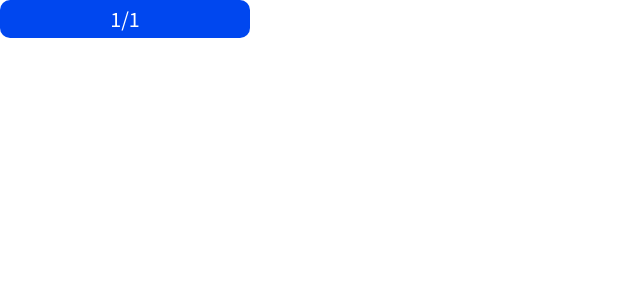
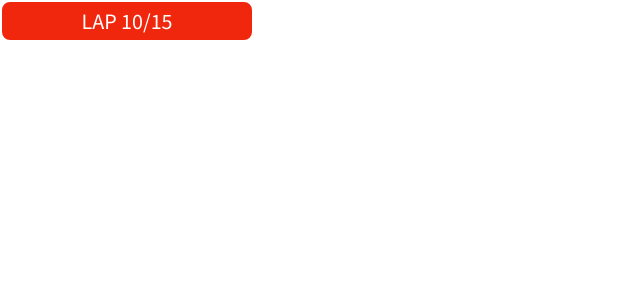
Before and after one commit to KChadwick96/rFactor-2-Overlay-React, a React (Create React App) app: page / in a window 1280 px wide. Shown: the top 300 px of the page, without its empty margins (0-640 px from the left). Built offline with nearby package versions, Linux system fonts and the light colour scheme.

Commit message:
colour tweaks

```diff
--- a/src/components/LapCounter/LapCounter.js
+++ b/src/components/LapCounter/LapCounter.js
@@ -1,5 +1,5 @@
 import React from "react";
 
-const LapCounter = () => <p>1/1</p>;
+const LapCounter = () => <p>LAP 10/15</p>;
 
 export default LapCounter;
--- a/src/components/SessionOverview/SessionOverview.js
+++ b/src/components/SessionOverview/SessionOverview.js
@@ -11,13 +11,14 @@ const SESSION_COUNTDOWN = ["practice", "qualify", "warmup"];
 const SESSION_LAP = ["race"];
 
 const StyledContainer = styled.div`
-  background-color: #0047ef;
+  background-color: #f0270d;
   color: #fff;
   width: 250px;
   font-size: 22px;
   padding: 5px 0;
   text-align: center;
   border-radius: 10px;
+  border: 2px solid #fff;
 `;
 
 const getComponentType = session => {
```
